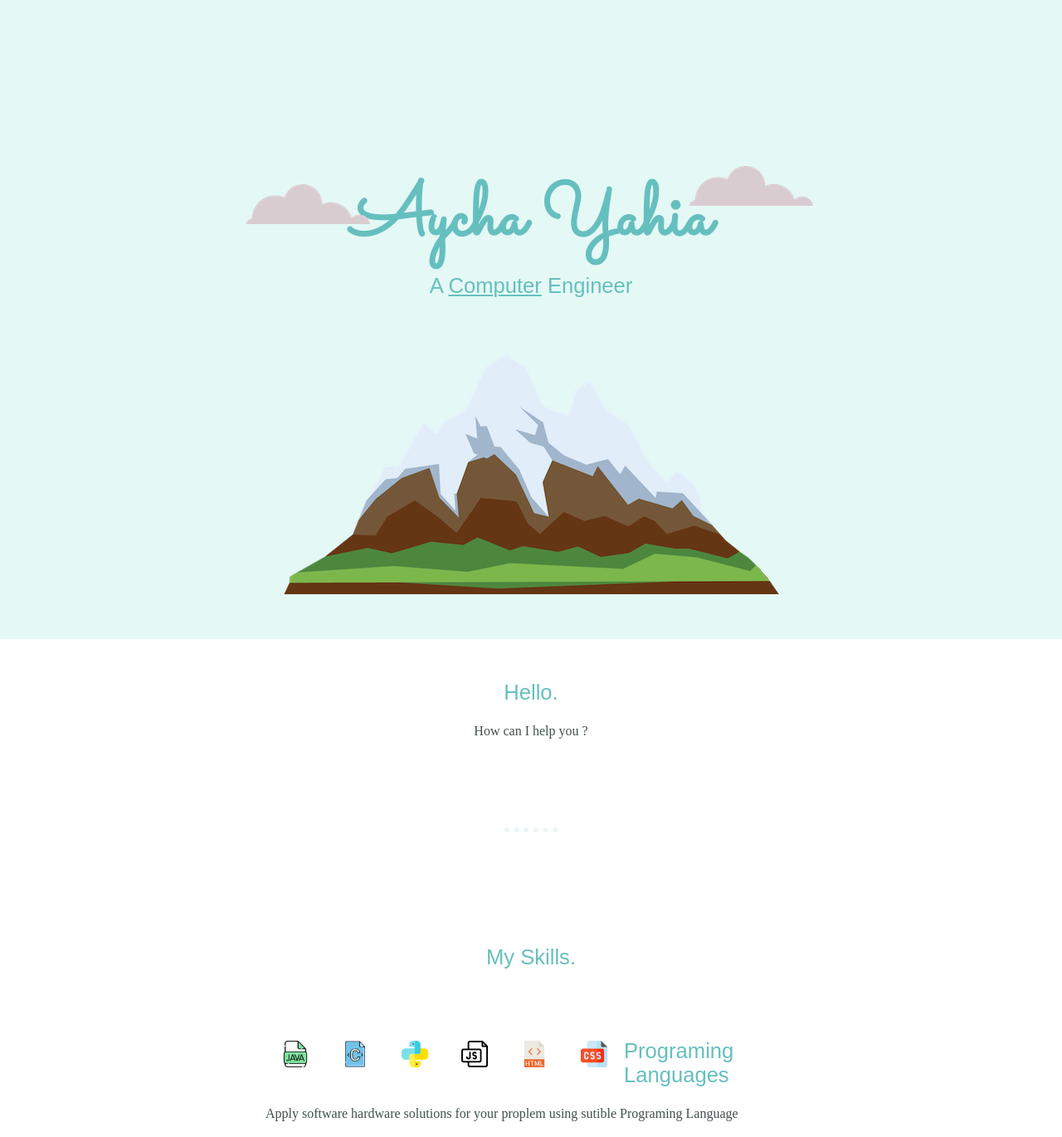
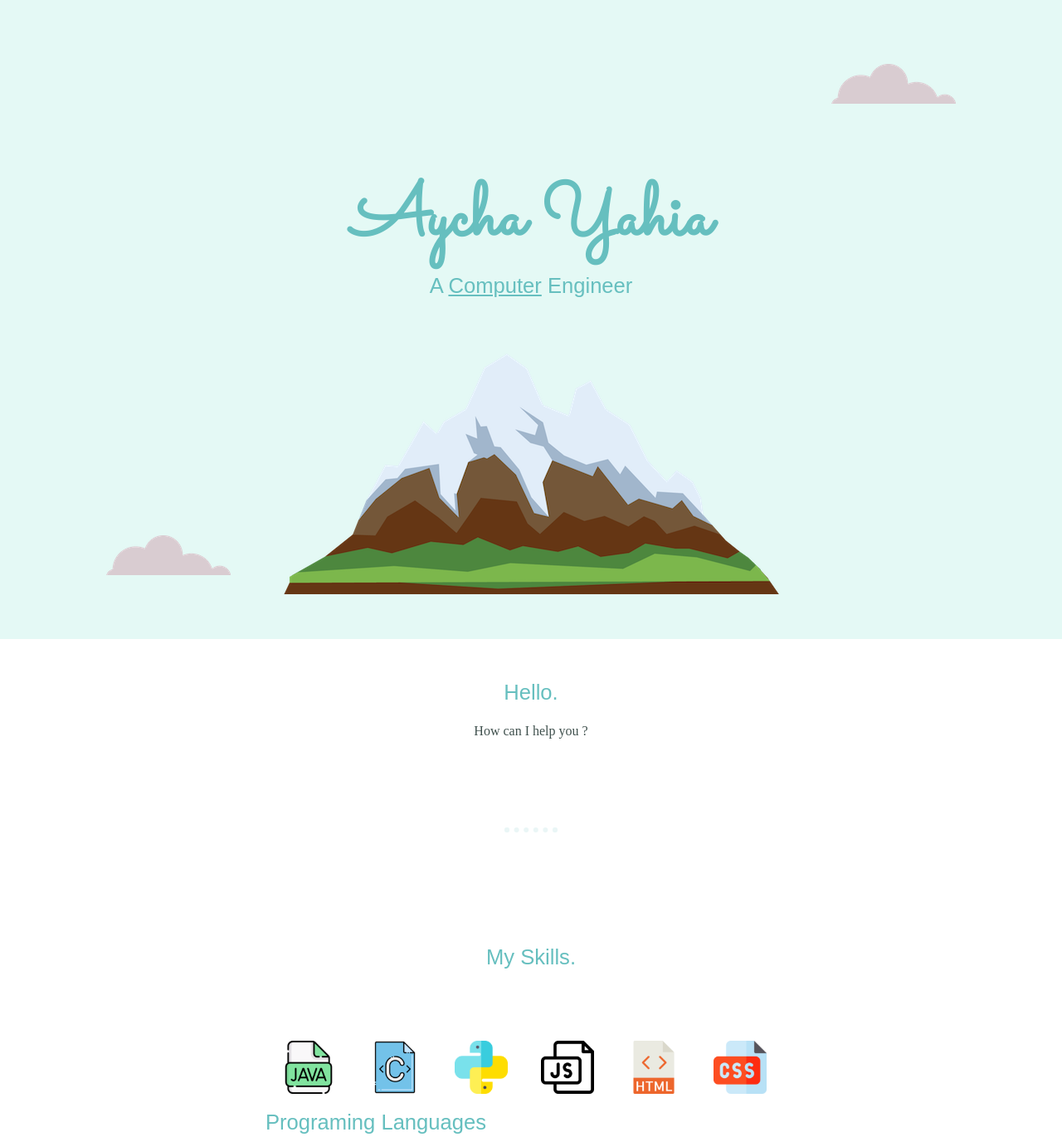
Before and after one commit to aishaKifah/CSS_My_site_version2, a plain HTML site: page index.html in a window 1280 px wide. Shown: the top 1370 px of the page at 83% size. Drawn offline with Linux system fonts and the light colour scheme.

Commit message:
size editions

```diff
--- a/css/styles.css
+++ b/css/styles.css
@@ -12,13 +12,13 @@ body{
 }
 .top_cloud{
   position: absolute;
-  right: 18.75rem;
-  top: 12.5rem;
+  right: 10%;
+  top: 10%;
 }
 .bottom_cloud{
   position: absolute;
-  left: 18.5rem;
-  bottom: 31.25rem;
+  left: 10%;
+  bottom: 10%;
 }
 .interduce{
   width: 50%;
@@ -55,8 +55,8 @@ p {
 .skills_img{
   padding: 1.25rem;
   float: left;
-  width: 5%;
-  height: 5%;
+  width: 10%;
+  height: 10%;
 }
 .skill-row{
   margin-top: 30px;
```
